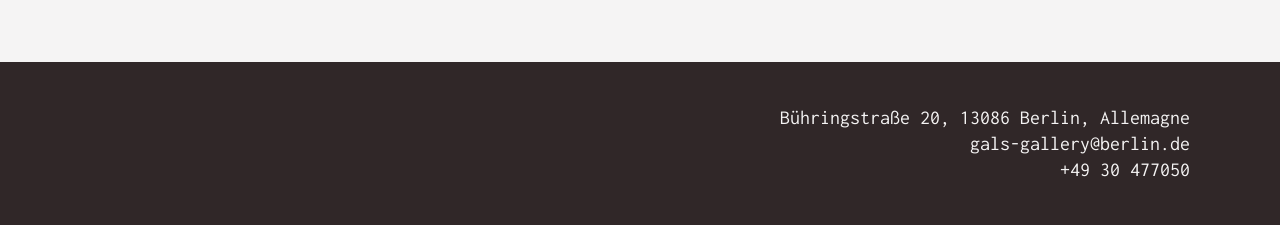
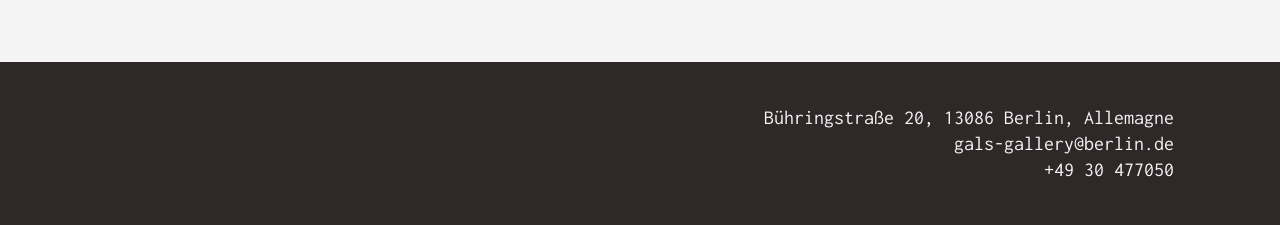
Before and after one commit to ClaireDMT/landing_page, a PHP site: page / in a window 1280 px wide. Shown: the part 1285-1510 px from the top of the page. Run offline with PHP 8.4, Linux system fonts and the light colour scheme.

Commit message:
footer fix right

```diff
--- a/style.css
+++ b/style.css
@@ -154,4 +154,5 @@ footer .container {
 footer p {
   text-align: right;
   margin: 5px 0;
+  margin-right: 16px;
 }
```
